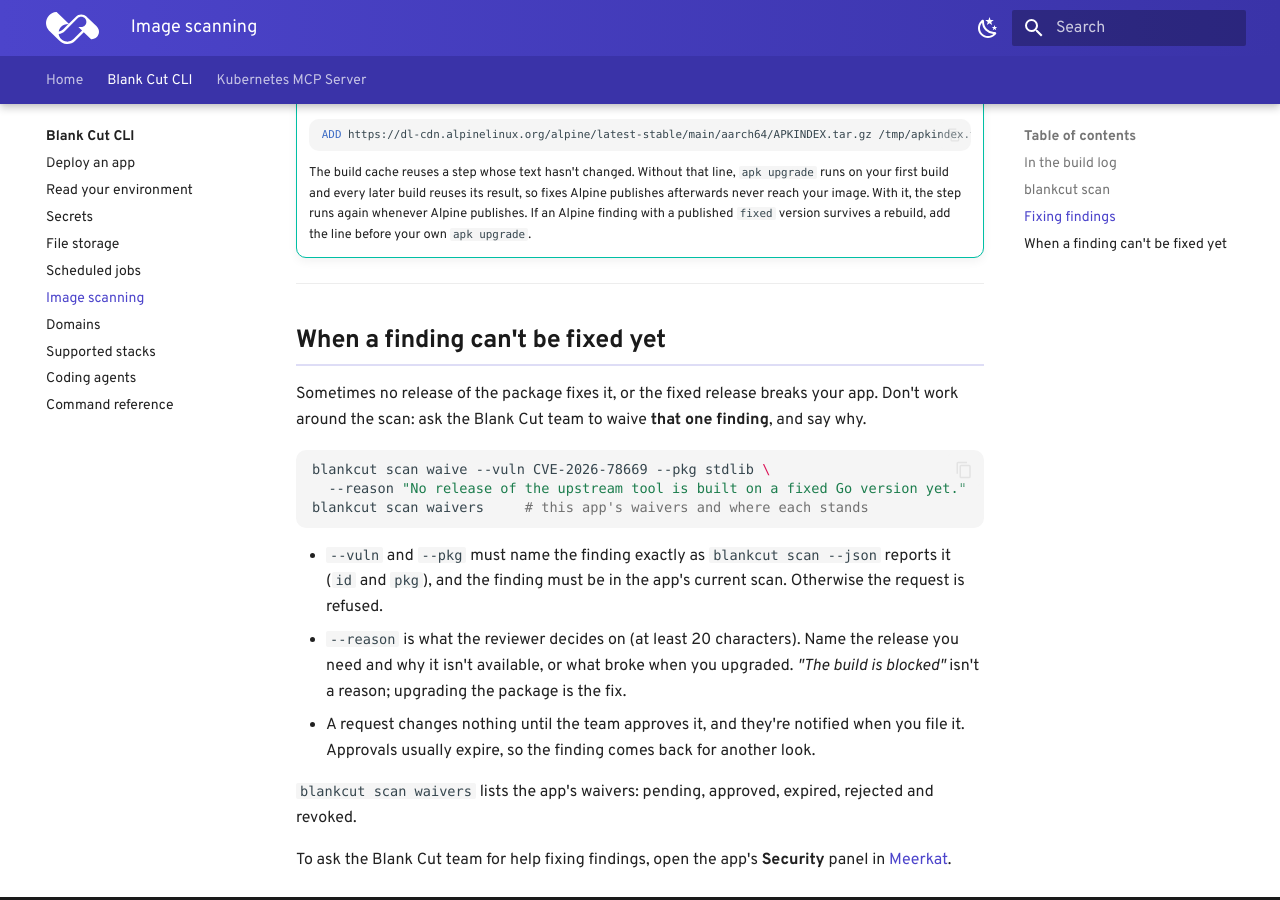
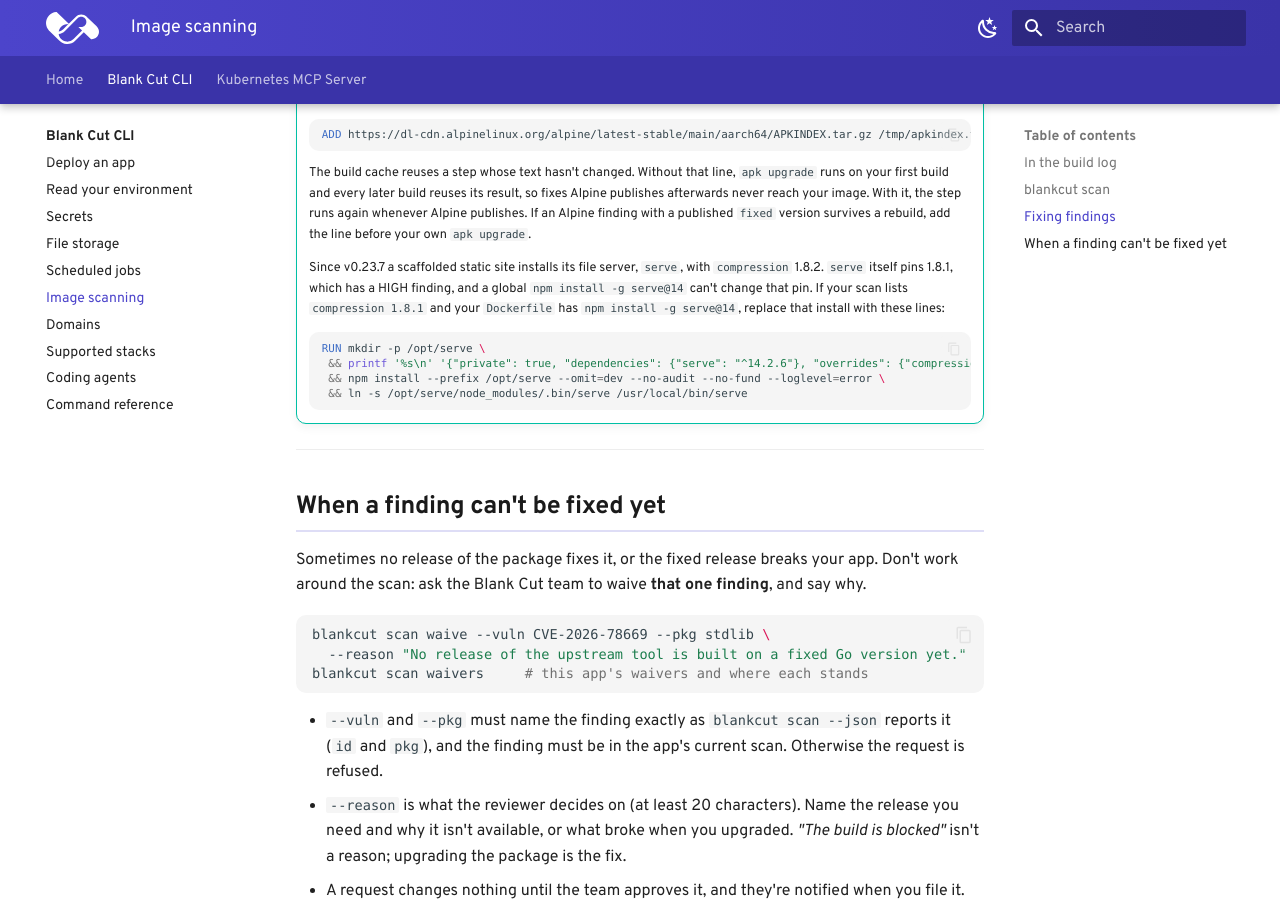
Before and after one commit to Blankcut/blankcut-docs, an MkDocs documentation site: the page built from docs/cli/scan.md, in a window 1280 px wide and 900 px high, scrolled down 2312 px. Built offline with MkDocs 1.6.1 and Material for MkDocs 9.7.7, drawn with Linux system fonts in a browser that asks for light colours; some web fonts are replaced.

Commit message:
docs(scan): v0.23.7 scaffolds serve with compression 1.8.2; how to patch an older Dockerfile
Co-Authored-By: Claude <noreply@anthropic.com>

````diff
--- a/docs/cli/scan.md
+++ b/docs/cli/scan.md
@@ -108,6 +108,19 @@ Work most-severe first.
     with a published `fixed` version survives a rebuild, add the line before
     your own `apk upgrade`.
 
+    Since v0.23.7 a scaffolded static site installs its file server, `serve`,
+    with `compression` 1.8.2. `serve` itself pins 1.8.1, which has a HIGH
+    finding, and a global `npm install -g serve@14` can't change that pin. If
+    your scan lists `compression 1.8.1` and your `Dockerfile` has
+    `npm install -g serve@14`, replace that install with these lines:
+
+    ```dockerfile
+    RUN mkdir -p /opt/serve \
+     && printf '%s\n' '{"private": true, "dependencies": {"serve": "^14.2.6"}, "overrides": {"compression": "^1.8.2"}}' > /opt/serve/package.json \
+     && npm install --prefix /opt/serve --omit=dev --no-audit --no-fund --loglevel=error \
+     && ln -s /opt/serve/node_modules/.bin/serve /usr/local/bin/serve
+    ```
+
 ---
 
 ## When a finding can't be fixed yet
````
